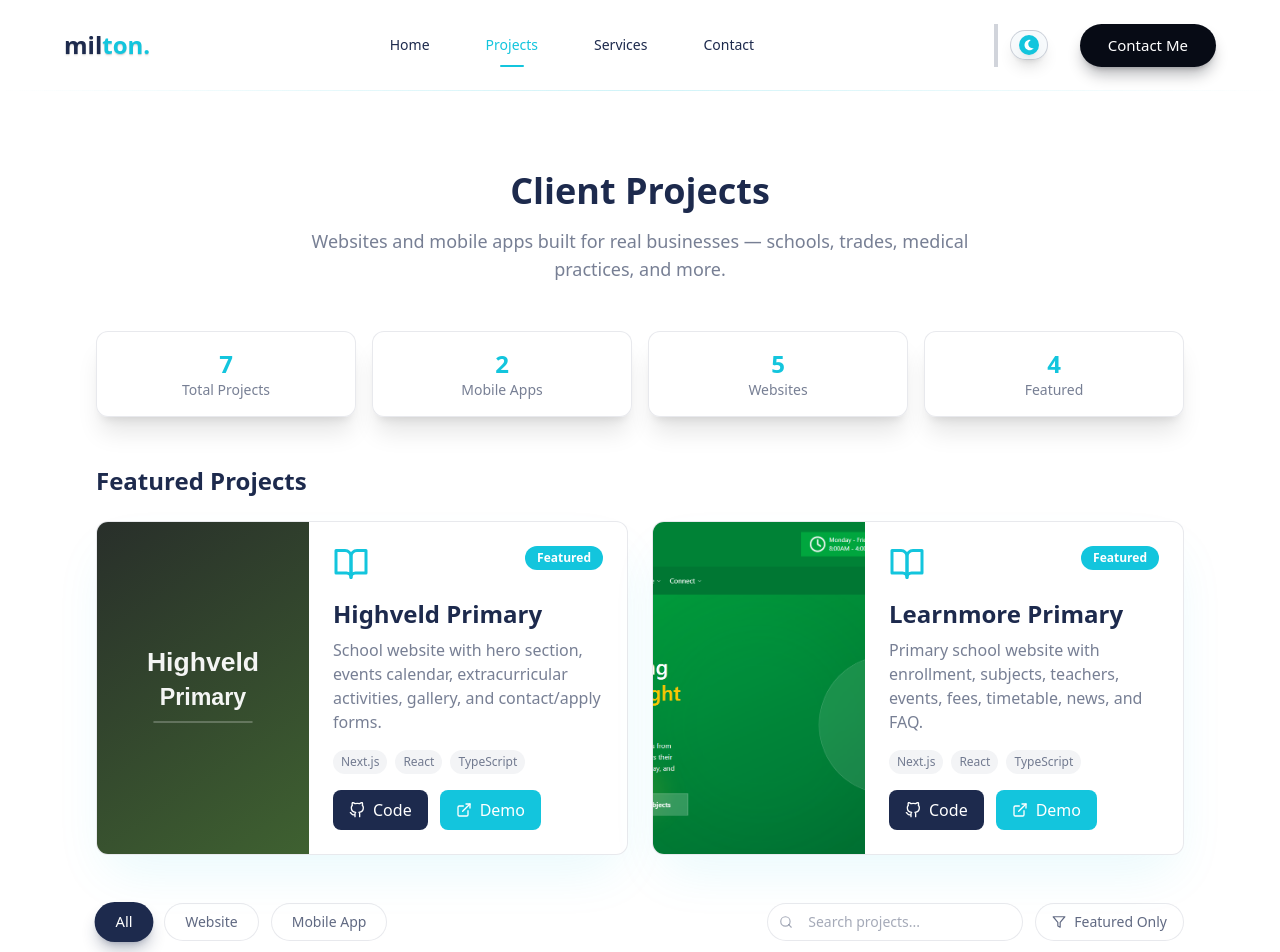
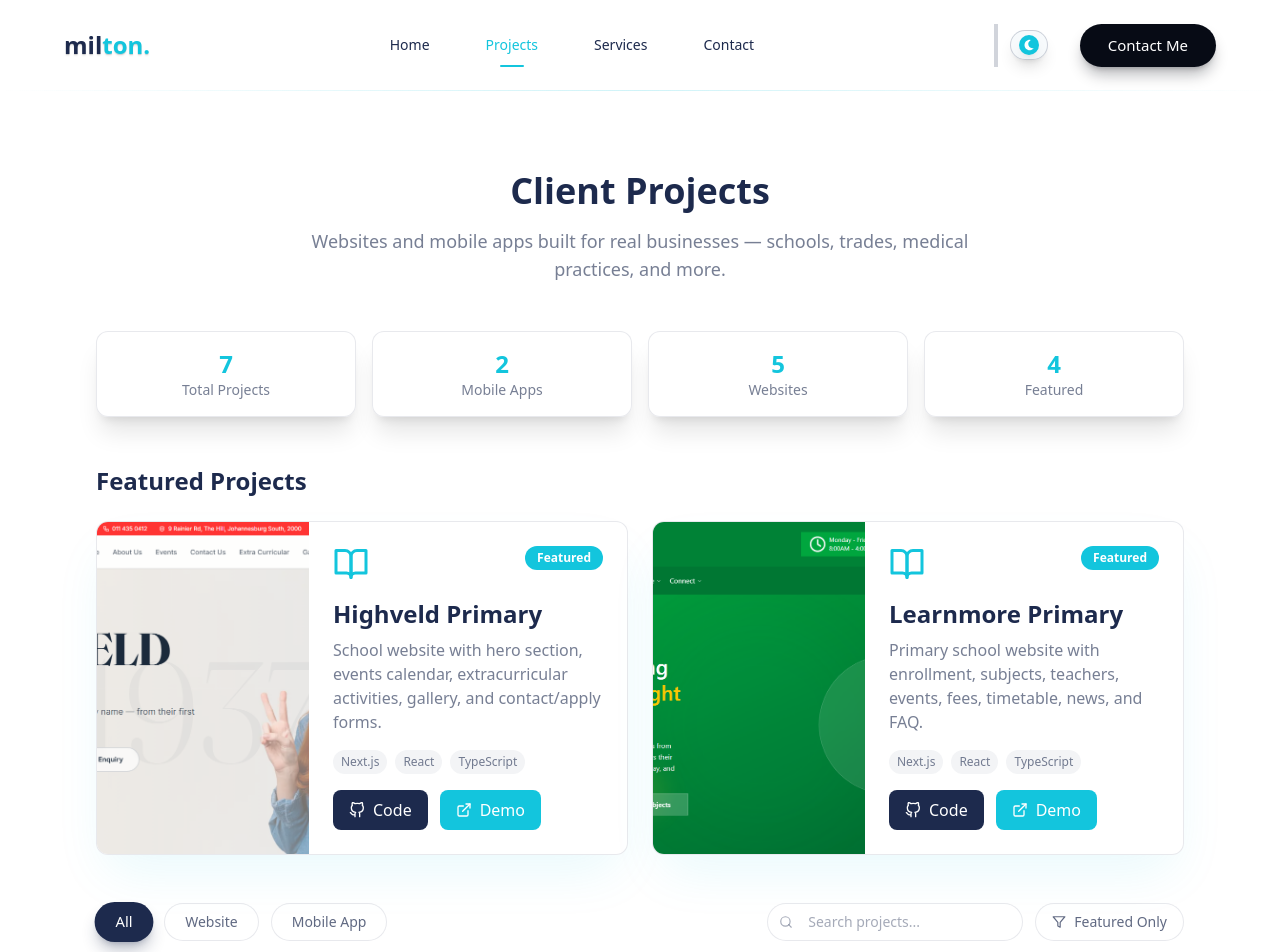
Before and after one commit to Kummirai/react-components, a Next.js app: page /projects in a window 1280 px wide. Shown: the top 952 px of the page. Built offline with nearby package versions, Linux system fonts and the light colour scheme.

Commit message:
Implement code changes to enhance functionality and improve performance

```diff
--- a/app/projects/page.jsx
+++ b/app/projects/page.jsx
@@ -22,7 +22,7 @@ const projectsData = [
     category: "Website",
     description:
       "School website with hero section, events calendar, extracurricular activities, gallery, and contact/apply forms.",
-    image: "/projects/highveld.svg",
+    image: "/project-images/Highveld-Primary-School (1).png",
     techStack: ["Next.js", "React", "TypeScript", "Tailwind CSS"],
     github: "#",
     liveDemo: "https://highveldmilton.netlify.app",
--- a/components/Projects.jsx
+++ b/components/Projects.jsx
@@ -19,7 +19,7 @@ const projects = [
     category: "Website",
     description:
       "School website with hero section, events calendar, extracurricular activities, gallery, and contact/apply forms.",
-    image: "/projects/highveld.svg",
+    image: "/project-images/Highveld-Primary-School (1).png",
     techStack: ["Next.js", "React", "TypeScript", "Tailwind CSS"],
     github: "#",
     liveDemo: "https://highveldmilton.netlify.app",
```
Also changed, not shown: public/project-images/Highveld-Primary-School (1).png (added).
